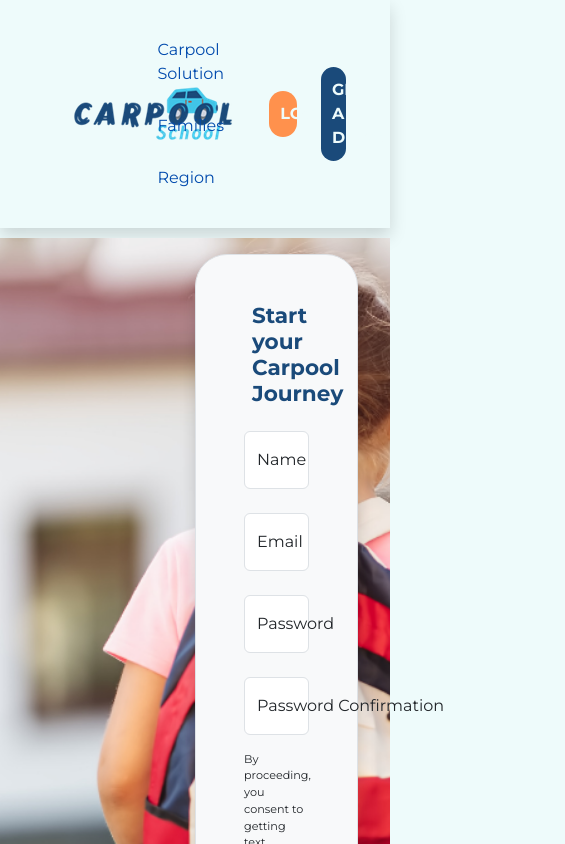
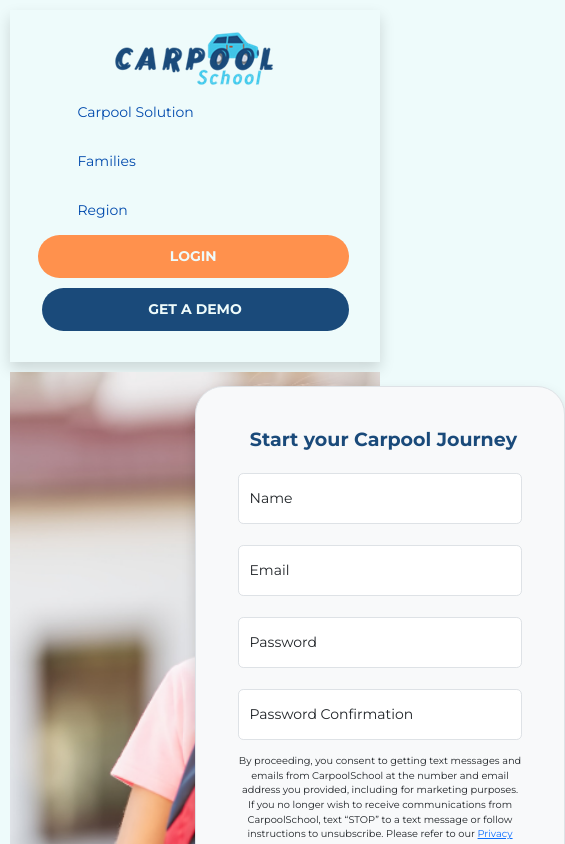
Before and after one commit to Code-the-Dream-School/gg-pac-team2-front, a React (Vite) app: page /register in a window 390 px wide. Shown: the top 844 px of the page, 565 px wide, since content can reach past the window. Built offline with nearby package versions, Linux system fonts and the light colour scheme.

Commit message:
Create media queries for homepage

```diff
--- a/src/components/Banner.jsx
+++ b/src/components/Banner.jsx
@@ -1,7 +1,7 @@
-import { useRef } from "react";
-import CloseButton from "react-bootstrap/CloseButton";
-import Button from "./Button";
-import { Link } from "react-router-dom";
+import { useRef } from 'react';
+import CloseButton from 'react-bootstrap/CloseButton';
+import Button from './Button';
+import { Link } from 'react-router-dom';
 
 const Banner = () => {
   const registerMsgRef = useRef();
@@ -21,6 +21,34 @@ const Banner = () => {
                     .noUline {
                         text-decoration: none;
                     }
+
+                    @media only screen and (max-width: 600px) {
+                      .registerMsg {
+                        flex-direction: column;
+                        text-align: center;
+                        width: 100% !important;
+                      }
+
+                      .registerMsg p {
+                        width: 100% !important;
+                        margin-bottom: 10px;
+                        font-size 1rem;
+                      }
+
+                      .col-1, .col-2 {
+                        width: 100%;
+                        margin: 5px 0;
+                      }
+
+                      .col-2 {
+                        text-align: center;
+                      }
+
+                      .btnStyleB {
+                        width: 100%;
+                        pading: 10px;
+                      }
+                    }
                  `}
       </style>
 
@@ -29,18 +57,21 @@ const Banner = () => {
         ref={registerMsgRef}
       >
         <p className="col-8">
-          MAKE A DIFFERENT IN YOUR COMMUNITY, BECOME A MEMBER OF SCHOOL CARPOOL
+          MAKE A DIFFERENT IN YOUR COMMUNITY, BECOME A MEMBER OF
+          SCHOOL CARPOOL
         </p>
         <Link
-          to={"/register"}
-          className={`col-2 btnRadius25 mx-3 ms-5 btnStyleB text-center noUline`}
+          to={'/register'}
+          className={`col-2 btnRadius25 btnStyleB text-center noUline`}
         >
           APPLY NOW
         </Link>
         <CloseButton
           className="col-1"
           variant="white"
-          onClick={() => (registerMsgRef.current.style.display = "none")}
+          onClick={() =>
+            (registerMsgRef.current.style.display = 'none')
+          }
         />
       </div>
     </>
--- a/src/components/Footer.jsx
+++ b/src/components/Footer.jsx
@@ -209,6 +209,25 @@ const Footer = () => {
                         animation: myfirst 30s linear infinite;
                     }
 
+                    @ media only screen and (max-width: 600px) {
+                      .new_footer_top {
+                        padding: 40px 0px 60px;
+                      }
+
+                      .footer_bottom {
+                        font-size: 12px;
+                        padding: 15px 0;
+                      }
+
+                      .f_widget {
+                        text-align: center;
+                        margin-bottom: 15px;
+                      }
+
+                      .f_social_icon {
+                        margin: 0 auto;
+                      }
+
                     @-moz-keyframes myfirst {
                         0% {
                             left: -25%;
--- a/src/main.css
+++ b/src/main.css
@@ -1,3 +1,5 @@
+
+
 body,
 html {
   height: 100%;
@@ -10,3 +12,47 @@ html {
   height: 100%;
   width: 100%;
 }
+
+@media only screen and (max-width: 600px) {
+  body, html {
+    font-size: 14px;
+    margin: 0;
+    padding: 0;
+  }
+
+  #root {
+    padding: 10px;
+  }
+
+  h1, h2, p {
+    text-align: center;
+  }
+
+  .col-3, .col-5, .col-2 {
+    width: 100%;
+    text-align: center;
+  }
+
+  .loginBtn, .demoBtn {
+    width: 100% !important;
+    margin-bottom: 10px;
+    text-align: center;
+  }
+
+  .ps-5 {
+    padding-left: 10px !important;
+  }
+
+  col-12 {
+    text-align: center;
+  }
+
+  .carousel {
+    display: none;
+  }
+
+  img {
+    max-width: 100%;
+    height: auto;
+  }
+}
--- a/src/pages/home/home.module.css
+++ b/src/pages/home/home.module.css
@@ -5,3 +5,13 @@ html {
   font-family: "Montserrat", sans-serif;
   background-color: #eefbfb;
 }
+
+@media only screen and (max-width: 600px) {
+  body,
+  html {
+    font-size: 14px;
+    margin: 0;
+    padding: 0;
+  }
+
+}
--- a/src/pages/info/Info.jsx
+++ b/src/pages/info/Info.jsx
@@ -1,10 +1,10 @@
-import Button from "../../components/Button";
-import infoPageStyle from "./info.module.css";
-import React, { useEffect } from "react";
-import CountUp from "react-countup";
-import AOS from "aos";
-import "aos/dist/aos.css";
-import { Link } from "react-router-dom";
+import Button from '../../components/Button';
+import infoPageStyle from './info.module.css';
+import React, { useEffect } from 'react';
+import CountUp from 'react-countup';
+import AOS from 'aos';
+import 'aos/dist/aos.css';
+import { Link } from 'react-router-dom';
 
 function Info() {
   useEffect(() => {
@@ -26,9 +26,9 @@ function Info() {
                   className={`monsFont text-center ${infoPageStyle.bigText} ${infoPageStyle.lSpace15} ${infoPageStyle.darkBlueColor}`}
                 >
                   <strong>
-                    We're setting the bar{" "}
+                    We're setting the bar{' '}
                     <span className={infoPageStyle.lightBlueColor}>
-                      above and beyond{" "}
+                      above and beyond{' '}
                     </span>
                     for safe youth transportation solutions.
                   </strong>
@@ -47,7 +47,9 @@ function Info() {
                             enableScrollSpy={true}
                             scrollSpyOnce={true}
                           >
-                            {({ countUpRef }) => <span ref={countUpRef} />}
+                            {({ countUpRef }) => (
+                              <span ref={countUpRef} />
+                            )}
                           </CountUp>
                           K+
                         </strong>
@@ -68,7 +70,9 @@ function Info() {
                             enableScrollSpy={true}
                             scrollSpyOnce={true}
                           >
-                            {({ countUpRef }) => <span ref={countUpRef} />}
+                            {({ countUpRef }) => (
+                              <span ref={countUpRef} />
+                            )}
                           </CountUp>
                           K+
                         </strong>
@@ -89,7 +93,9 @@ function Info() {
                             enableScrollSpy={true}
                             scrollSpyOnce={true}
                           >
-                            {({ countUpRef }) => <span ref={countUpRef} />}
+                            {({ countUpRef }) => (
+                              <span ref={countUpRef} />
+                            )}
                           </CountUp>
                           +
                         </strong>
@@ -193,25 +199,27 @@ function Info() {
                   communities,
                 </div>
                 <div>
-                  schools, non-profits, and government agencies that we support
-                  through safe,
+                  schools, non-profits, and government agencies that
+                  we support through safe,
                 </div>
                 <div>reliable student transportation.</div>
               </div>
               <div className="text-center mt-5">
-                <Link to={"/register"}>
-                  <Button className={`btnStyleA btnRadius25`}>Join Now</Button>
+                <Link to={'/register'}>
+                  <Button className={`btnStyleA btnRadius25`}>
+                    Join Now
+                  </Button>
                 </Link>
               </div>
             </div>
           </div>
         </div>
       </div>
-      <h1
-        className={`text-center mt-5 ${infoPageStyle.bigText} ${infoPageStyle.darkBlueColor}`}
+      {/* <h1
+        className={`hideHeader text-center mt-5 ${infoPageStyle.bigText} ${infoPageStyle.darkBlueColor}`}
       >
         <strong>In Their Words</strong>
-      </h1>
+      </h1> */}
     </div>
   );
 }
--- a/src/pages/info/info.module.css
+++ b/src/pages/info/info.module.css
@@ -68,3 +68,9 @@
 .noULine {
   text-decoration: none;
 }
+
+/* @media only screen and (max-width: 600px) {
+  .hideHeader {
+    display: none !important;
+  }
+} */
--- a/src/styles/common.css
+++ b/src/styles/common.css
@@ -8,3 +8,10 @@
   background-repeat: no-repeat;
   background-position: top;
 }
+
+@media screen and (max-width: 600px) {
+  .splash {
+    height: 5%;
+    background-position: center;
+  }
+}
--- a/src/styles/menu.module.css
+++ b/src/styles/menu.module.css
@@ -35,3 +35,22 @@
 .dropdown:hover .dropdownContent {
   display: block;
 }
+
+@media only screen and (max-width: 600px) {
+  .navbar {
+    position: relative;
+    z-index: 100;
+  }
+
+  .navbar a, .dropdown {
+    float: none;
+    display: block;
+    width: 100%;
+    text-align: left;
+  }
+
+  .dropdownContent {
+    width: 100%;
+    padding: 10px;
+  }
+}
```
Also changed, not shown: src/components/Button.jsx (+2 -5 lines).
